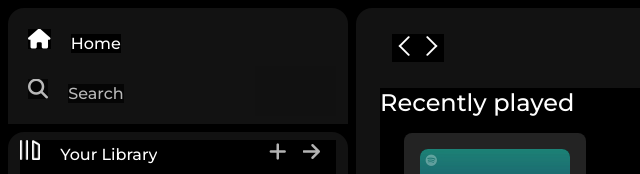
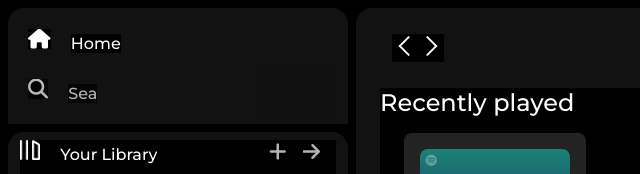
Before and after one commit to RJPATTABHIRAMAN/spotify-clone, a plain HTML site: page spotify.html in a window 1280 px wide. Shown: the top 174 px of the page, 0-640 px from the left. Drawn offline with Linux system fonts and the light colour scheme.

Commit message:
spotify html file updated

```diff
--- a/spotify.html
+++ b/spotify.html
@@ -24,7 +24,7 @@
                 </div>
                 <div class="nav-option">
                     <i class="fa-solid fa-magnifying-glass"></i>
-                    <a href="#">Search</a>
+                    <a href="#">Sea</a>
 
                 </div>
             </div>
```
